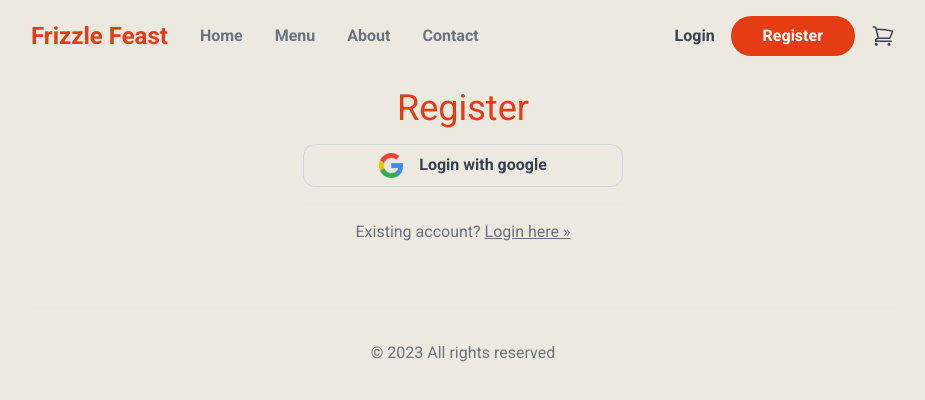
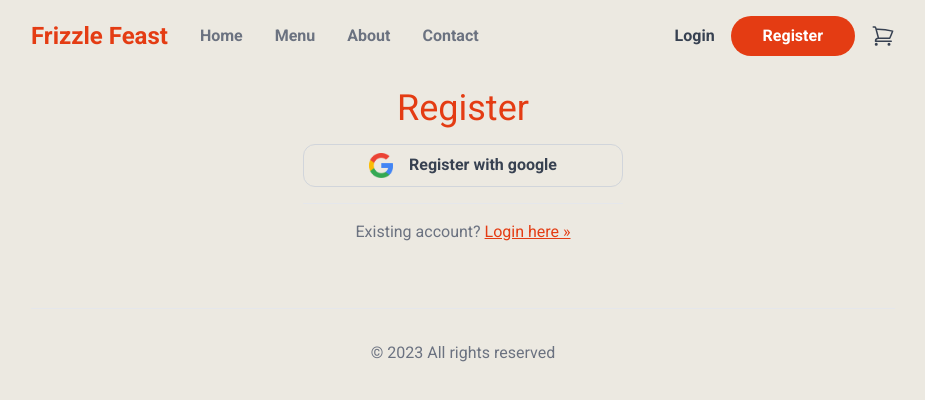
Before and after one commit to suvinkrs/Frizzle-Restaurant, a Next.js app: page /register in a window 1280 px wide. Shown: the top 400 px of the page, without its empty margins (177-1102 px from the left). Built offline with nearby package versions, Linux system fonts and the light colour scheme; no server answers.

Commit message:
typoRegisterPage

```diff
--- a/src/app/register/page.js
+++ b/src/app/register/page.js
@@ -63,11 +63,11 @@ export default function RegisterPage() {
           onClick={() => signIn('google', {callbackUrl:'/'})}
           className="flex gap-4 justify-center">
           <Image src={'/google.png'} alt={''} width={24} height={24} />
-          Login with google
+          Register with google
         </button>
         <div className="text-center my-4 text-gray-500 border-t pt-4">
           Existing account?{' '}
-          <Link className="underline" href={'/login'}>Login here &raquo;</Link>
+          <Link className="underline text-primary" href={'/login'}>Login here &raquo;</Link>
         </div>
       </form>
     </section>
```
